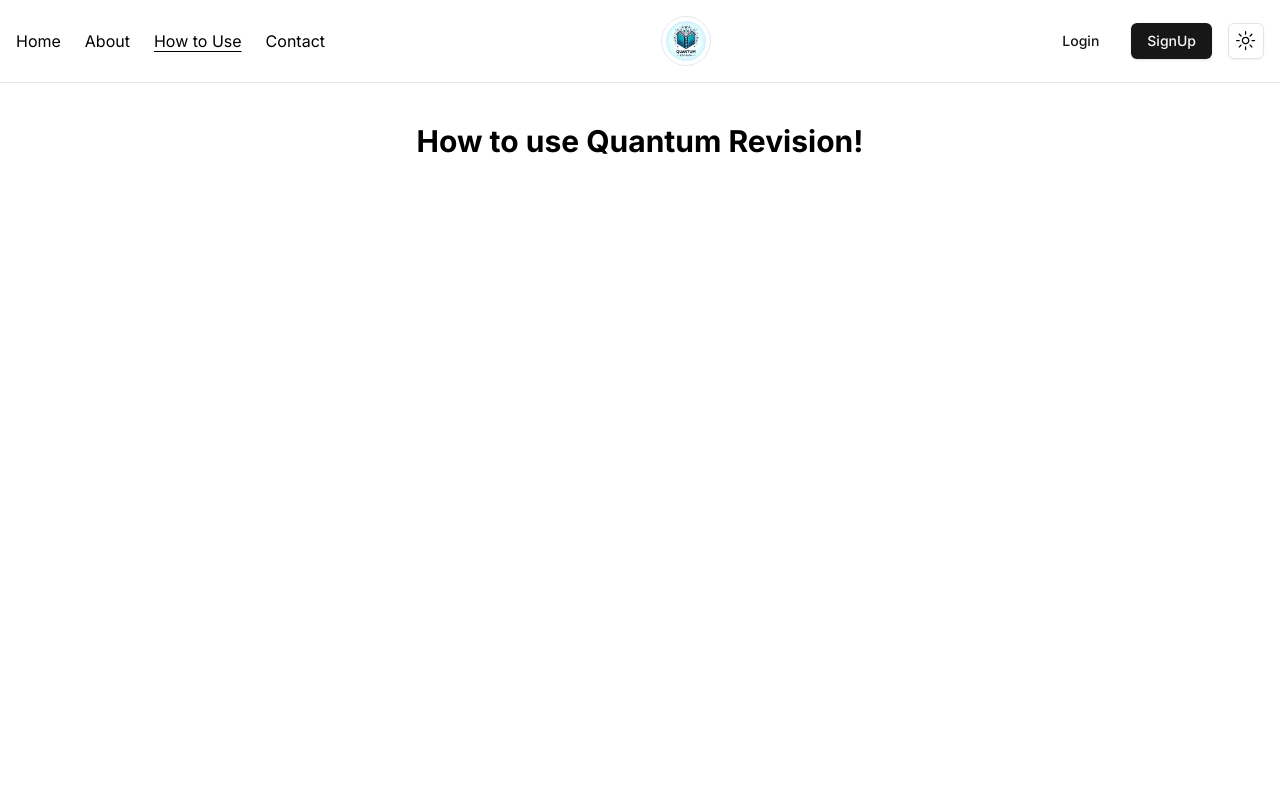
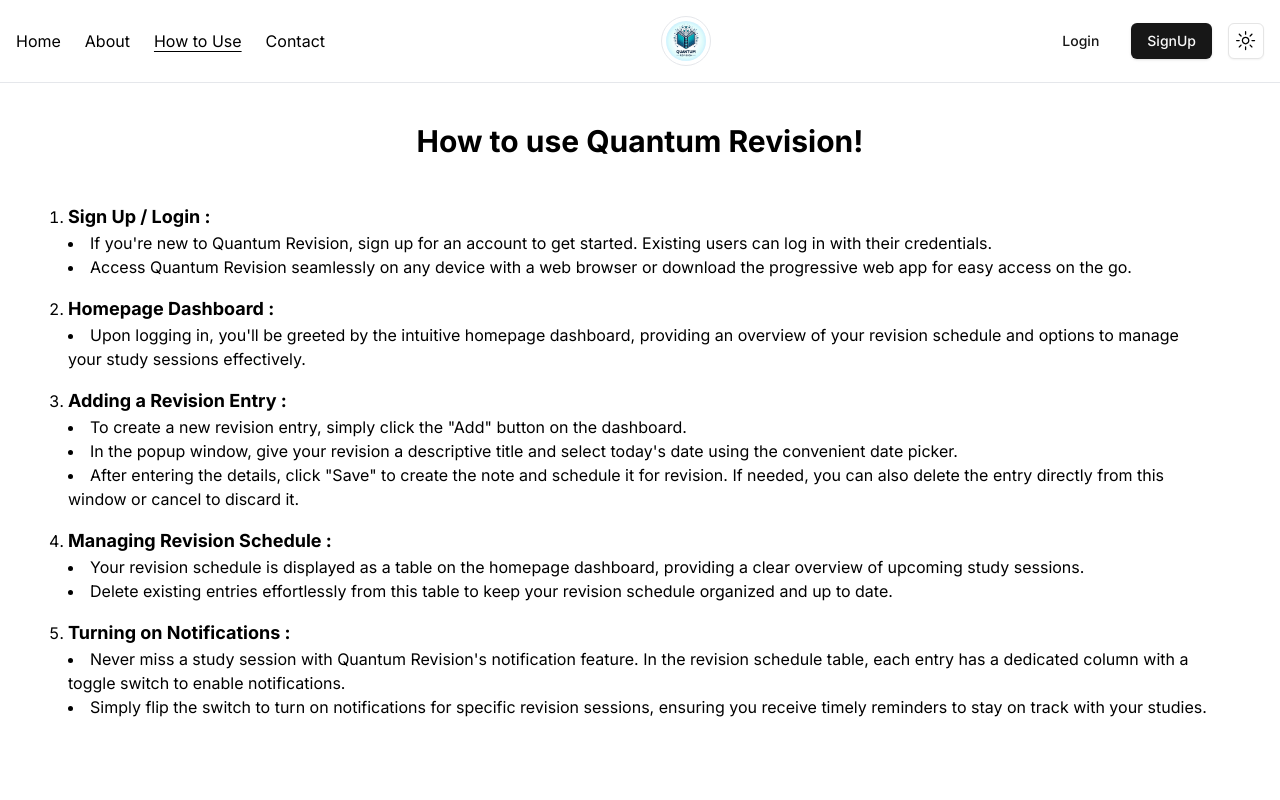
Before and after one commit to mukulpadwal/quantum-revision, a Next.js app: page /how-to-use in a window 1280 px wide. Shown: the top 800 px of the page. Built offline with nearby package versions, Linux system fonts and the light colour scheme; no server answers.

Commit message:
ADD : how-to-use-page-content

```diff
--- a/src/app/(app)/how-to-use/page.tsx
+++ b/src/app/(app)/how-to-use/page.tsx
@@ -7,6 +7,95 @@ function HowToUsePage() {
         <h1 className="font-bold text-center text-2xl sm:text-3xl mb-2">
           How to use Quantum Revision!
         </h1>
+        <div>
+          <ol className="list-decimal p-5 mx-4">
+            <li className="my-4">
+              <span className="font-bold text-lg">Sign Up / Login :</span>
+              <ul className="list-disc list-inside">
+                <li>
+                  If you&apos;re new to Quantum Revision, sign up for an account
+                  to get started. Existing users can log in with their
+                  credentials.
+                </li>
+                <li>
+                  Access Quantum Revision seamlessly on any device with a web
+                  browser or download the progressive web app for easy access on
+                  the go.
+                </li>
+              </ul>
+            </li>
+
+            <li className="my-4">
+              <span className="font-bold text-lg">Homepage Dashboard :</span>
+              <ul className="list-disc list-inside">
+                <li>
+                  Upon logging in, you&apos;ll be greeted by the intuitive
+                  homepage dashboard, providing an overview of your revision
+                  schedule and options to manage your study sessions
+                  effectively.
+                </li>
+              </ul>
+            </li>
+
+            <li className="my-4">
+              <span className="font-bold text-lg">
+                Adding a Revision Entry :
+              </span>
+              <ul className="list-disc list-inside">
+                <li>
+                  To create a new revision entry, simply click the
+                  &quot;Add&quot; button on the dashboard.
+                </li>
+                <li>
+                  In the popup window, give your revision a descriptive title
+                  and select today&apos;s date using the convenient date picker.
+                </li>
+                <li>
+                  After entering the details, click &quot;Save&quot; to create
+                  the note and schedule it for revision. If needed, you can also
+                  delete the entry directly from this window or cancel to
+                  discard it.
+                </li>
+              </ul>
+            </li>
+
+            <li className="my-4">
+              <span className="font-bold text-lg">
+                Managing Revision Schedule :
+              </span>
+              <ul className="list-disc list-inside">
+                <li>
+                  Your revision schedule is displayed as a table on the homepage
+                  dashboard, providing a clear overview of upcoming study
+                  sessions.
+                </li>
+                <li>
+                  Delete existing entries effortlessly from this table to keep
+                  your revision schedule organized and up to date.
+                </li>
+              </ul>
+            </li>
+
+            <li className="my-4">
+              <span className="font-bold text-lg">
+                Turning on Notifications :
+              </span>
+              <ul className="list-disc list-inside">
+                <li>
+                  Never miss a study session with Quantum Revision&apos;s
+                  notification feature. In the revision schedule table, each
+                  entry has a dedicated column with a toggle switch to enable
+                  notifications.
+                </li>
+                <li>
+                  Simply flip the switch to turn on notifications for specific
+                  revision sessions, ensuring you receive timely reminders to
+                  stay on track with your studies.
+                </li>
+              </ul>
+            </li>
+          </ol>
+        </div>
       </div>
     </div>
   );
--- a/src/app/(app)/myaccount/profile/page.tsx
+++ b/src/app/(app)/myaccount/profile/page.tsx
@@ -175,7 +175,7 @@ export default function ProfilePage() {
                 </>
               ) : (
                 <>
-                  <Loader2 className="h-4 w-4 mr-2" />
+                  <Loader2 className="h-4 w-4 mr-2 animate-spin" />
                   Updating...
                 </>
               )}
```
